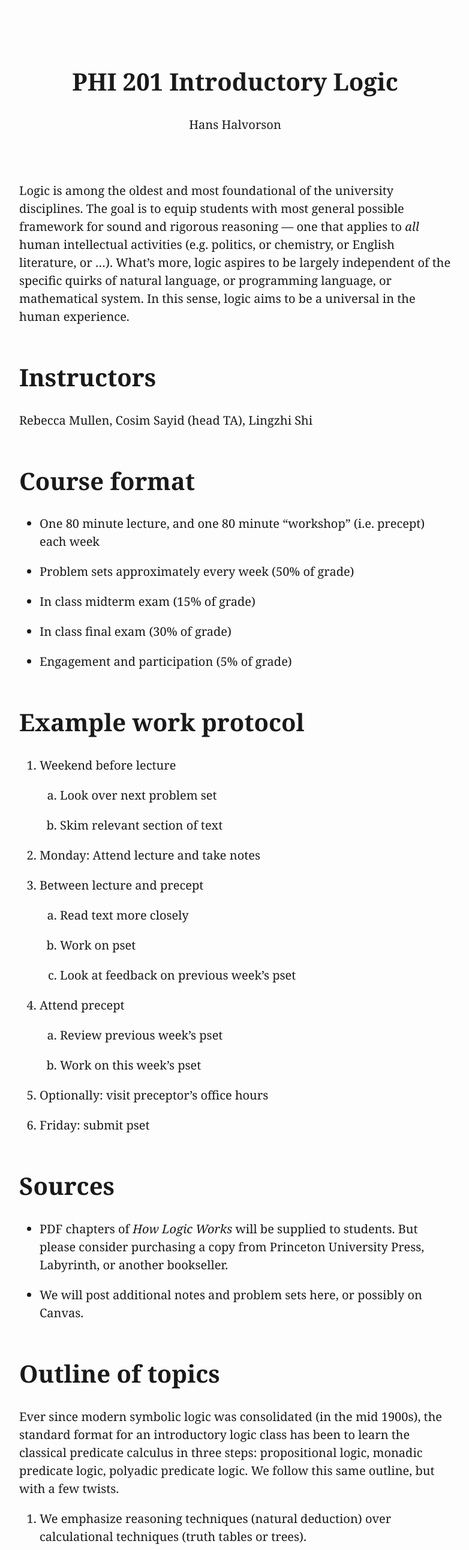
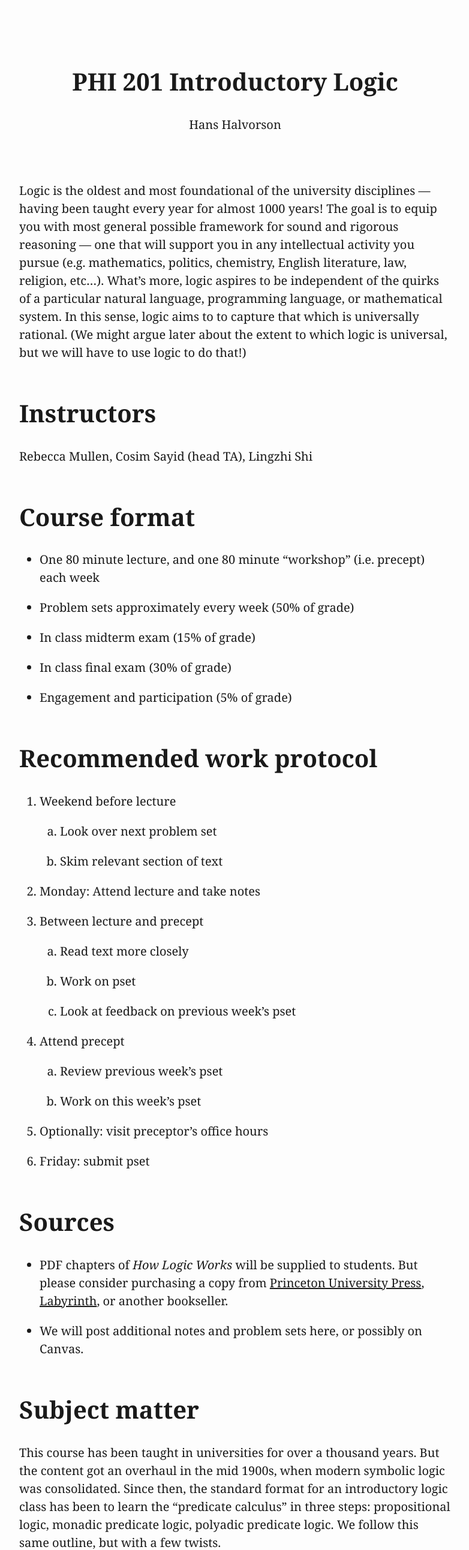
Before and after one commit to hhalvors/phi201_s2024, a plain HTML site: page index.html in a window 1280 px wide. Shown: the top 2584 px of the page at 60% size, without its empty margins (248-1030 px from the left). Drawn offline with Linux system fonts and the light colour scheme.

Commit message:
minor edits

```diff
--- a/index.html
+++ b/index.html
@@ -169,14 +169,17 @@
 <h1 class="title">PHI 201 Introductory Logic</h1>
 <p class="author">Hans Halvorson</p>
 </header>
-<p>Logic is among the oldest and most foundational of the university
-disciplines. The goal is to equip students with most general possible
-framework for sound and rigorous reasoning — one that applies to
-<em>all</em> human intellectual activities (e.g. politics, or chemistry,
-or English literature, or …). What’s more, logic aspires to be largely
-independent of the specific quirks of natural language, or programming
-language, or mathematical system. In this sense, logic aims to be a
-universal in the human experience.</p>
+<p>Logic is the oldest and most foundational of the university
+disciplines — having been taught every year for almost 1000 years! The
+goal is to equip you with most general possible framework for sound and
+rigorous reasoning — one that will support you in any intellectual
+activity you pursue (e.g. mathematics, politics, chemistry, English
+literature, law, religion, etc…). What’s more, logic aspires to be
+independent of the quirks of a particular natural language, programming
+language, or mathematical system. In this sense, logic aims to to
+capture that which is universally rational. (We might argue later about
+the extent to which logic is universal, but we will have to use logic to
+do that!)</p>
 <h1 id="instructors">Instructors</h1>
 <p>Rebecca Mullen, Cosim Sayid (head TA), Lingzhi Shi</p>
 <h1 id="course-format">Course format</h1>
@@ -188,7 +191,7 @@ universal in the human experience.</p>
 <li><p>In class final exam (30% of grade)</p></li>
 <li><p>Engagement and participation (5% of grade)</p></li>
 </ul>
-<h1 id="example-work-protocol">Example work protocol</h1>
+<h1 id="recommended-work-protocol">Recommended work protocol</h1>
 <ol type="1">
 <li><p>Weekend before lecture</p>
 <ol type="a">
@@ -213,17 +216,21 @@ universal in the human experience.</p>
 <h1 id="sources">Sources</h1>
 <ul>
 <li><p>PDF chapters of <em>How Logic Works</em> will be supplied to
-students. But please consider purchasing a copy from Princeton
-University Press, Labyrinth, or another bookseller.</p></li>
+students. But please consider purchasing a copy from <a
+href="https://press.princeton.edu/books/hardcover/9780691182223/how-logic-works">Princeton
+University Press</a>, <a
+href="https://www.labyrinthbooks.com/product/9780691182223">Labyrinth</a>,
+or another bookseller.</p></li>
 <li><p>We will post additional notes and problem sets here, or possibly
 on Canvas.</p></li>
 </ul>
-<h1 id="outline-of-topics">Outline of topics</h1>
-<p>Ever since modern symbolic logic was consolidated (in the mid 1900s),
-the standard format for an introductory logic class has been to learn
-the classical predicate calculus in three steps: propositional logic,
-monadic predicate logic, polyadic predicate logic. We follow this same
-outline, but with a few twists.</p>
+<h1 id="subject-matter">Subject matter</h1>
+<p>This course has been taught in universities for over a thousand
+years. But the content got an overhaul in the mid 1900s, when modern
+symbolic logic was consolidated. Since then, the standard format for an
+introductory logic class has been to learn the “predicate calculus” in
+three steps: propositional logic, monadic predicate logic, polyadic
+predicate logic. We follow this same outline, but with a few twists.</p>
 <ol type="1">
 <li><p>We emphasize reasoning techniques (natural deduction) over
 calculational techniques (truth tables or trees).</p></li>
@@ -271,11 +278,14 @@ have already written.</p>
 <p><a href="pset6.html">pset6</a> covers translation and proofs with UE
 and EI</p>
 <h2 id="week-8">Week 8</h2>
-<p>Problem set cover more translation and proofs with UI and EE</p>
+<p>pset7 covers more translation and proofs with UI and EE</p>
 <h2 id="week-9">Week 9</h2>
-<p>Problem set covers structures and models</p>
+<p>pset8 covers structures and models</p>
 <h2 id="week-10">Week 10</h2>
+<p>pset9</p>
 <h2 id="week-11">Week 11</h2>
+<p>pset10</p>
 <h2 id="week-12">Week 12</h2>
+<p>pset11</p>
 </body>
 </html>
```
